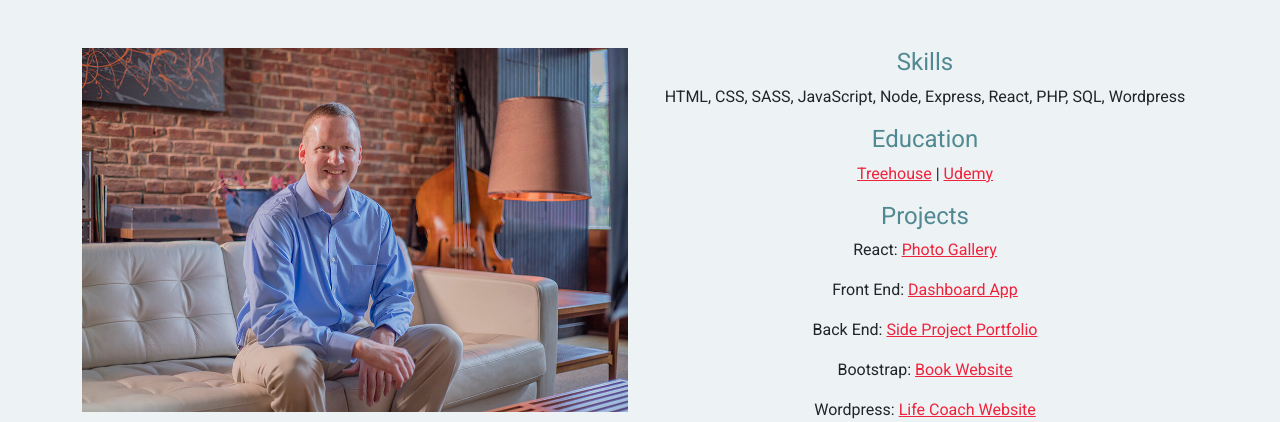
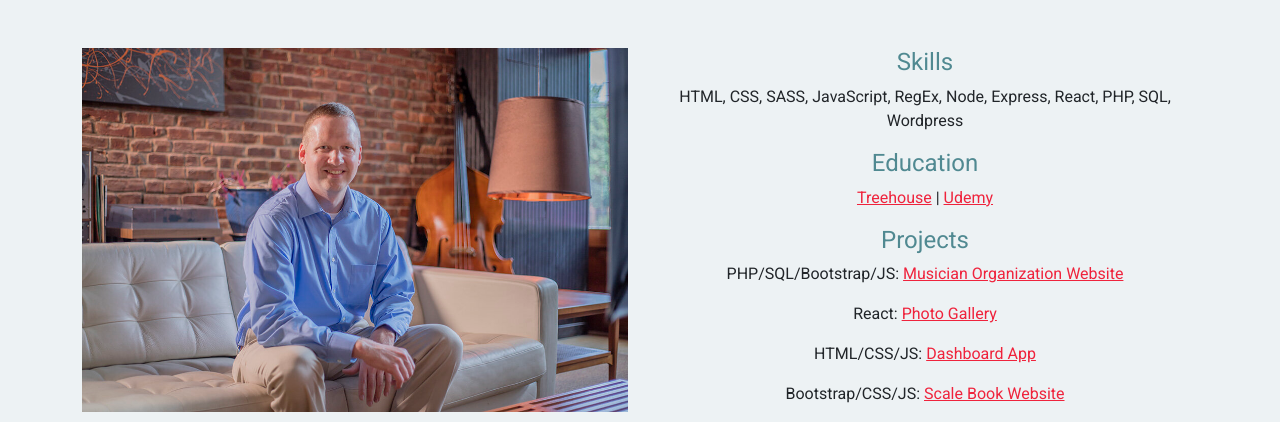
Before and after one commit to bertw82/bertw82.github.io, a plain HTML site: page index.html in a window 1280 px wide. Shown: the top 422 px of the page. Drawn offline with nearby package versions, Linux system fonts and the light colour scheme.

Commit message:
update projects

```diff
--- a/index.html
+++ b/index.html
@@ -32,17 +32,17 @@
       <!-- projects -->
       <div class="col-lg-6 text-center mt-4 mt-lg-0">
         <h4 class="text-secondary">Skills</h4>
-        <p> HTML, CSS, SASS, JavaScript, Node, Express, React, PHP, SQL, Wordpress</p>
+        <p> HTML, CSS, SASS, JavaScript, RegEx, Node, Express, React, PHP, SQL, Wordpress</p>
         <h4 class="text-secondary">Education</h4>
         <p><a href="https://teamtreehouse.com" target="_blank">Treehouse</a> | <a href="https://www.udemy.com/" target="_blank">Udemy</a></p>
         <h4 class="text-secondary">Projects</h4>
+        <p>PHP/SQL/Bootstrap/JS: <a href="https://icsom.org" target="_blank">Musician Organization Website</a></p>
         <p>React: <a href="https://sf-photo-app-f570b9.netlify.app/" target="_blank">Photo Gallery</a></p>
-        <p>Front End: <a href="https://bertw82.github.io/techdegree-project-7/" target="_blank">Dashboard App</a></p>
-        <p>Back End: <a href="https://side-project-portfolio.herokuapp.com/" target="_blank">Side Project Portfolio</a></p>
-        <p>Bootstrap: <a href="https://bass-scales.com" target="_blank">Book Website</a></p>
-        <p>Wordpress: <a href="https://happybrainlifecoach.com" target="_blank">Life Coach Website</a></p>
+        <p>HTML/CSS/JS: <a href="https://bertw82.github.io/techdegree-project-7/" target="_blank">Dashboard App</a></p>
+        <!-- <p>Back End: <a href="https://side-project-portfolio.herokuapp.com/" target="_blank">Side Project Portfolio</a></p> -->
+        <p>Bootstrap/CSS/JS: <a href="https://bass-scales.com" target="_blank">Scale Book Website</a></p>
+        <p>Wordpress: <a href="https://happybrainlifecoach.com" target="_blank">Life Coach</a> | <a href="https://celebrateourtown.com" target="_blank">Promotional Products</a></p>
         <p>Wix: <a href="https://kidsconcertadventures.com" target="_blank">Children's Concerts Website</a></p>
-        <p>PHP: <a href="https://bertwitzelcode.com/cms/" target="_blank">Content Management System</a></p>
         <h4 class="text-secondary">Contact</h4>
         <p><a href="mailto:bwitzel82@gmail.com" target="_blank">Email Me</a></p>
 
```
Also changed, not shown: 1 other file.
